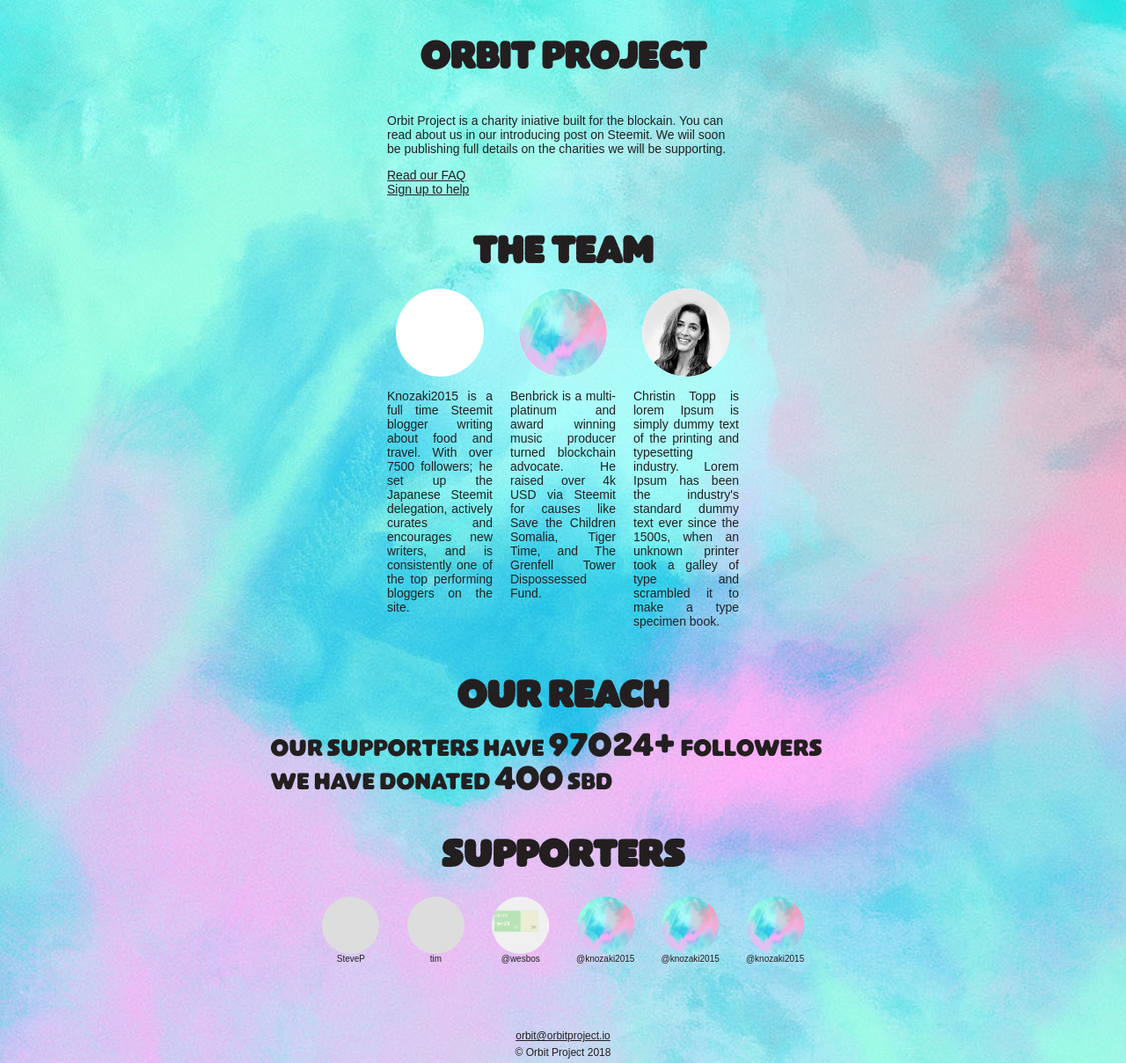
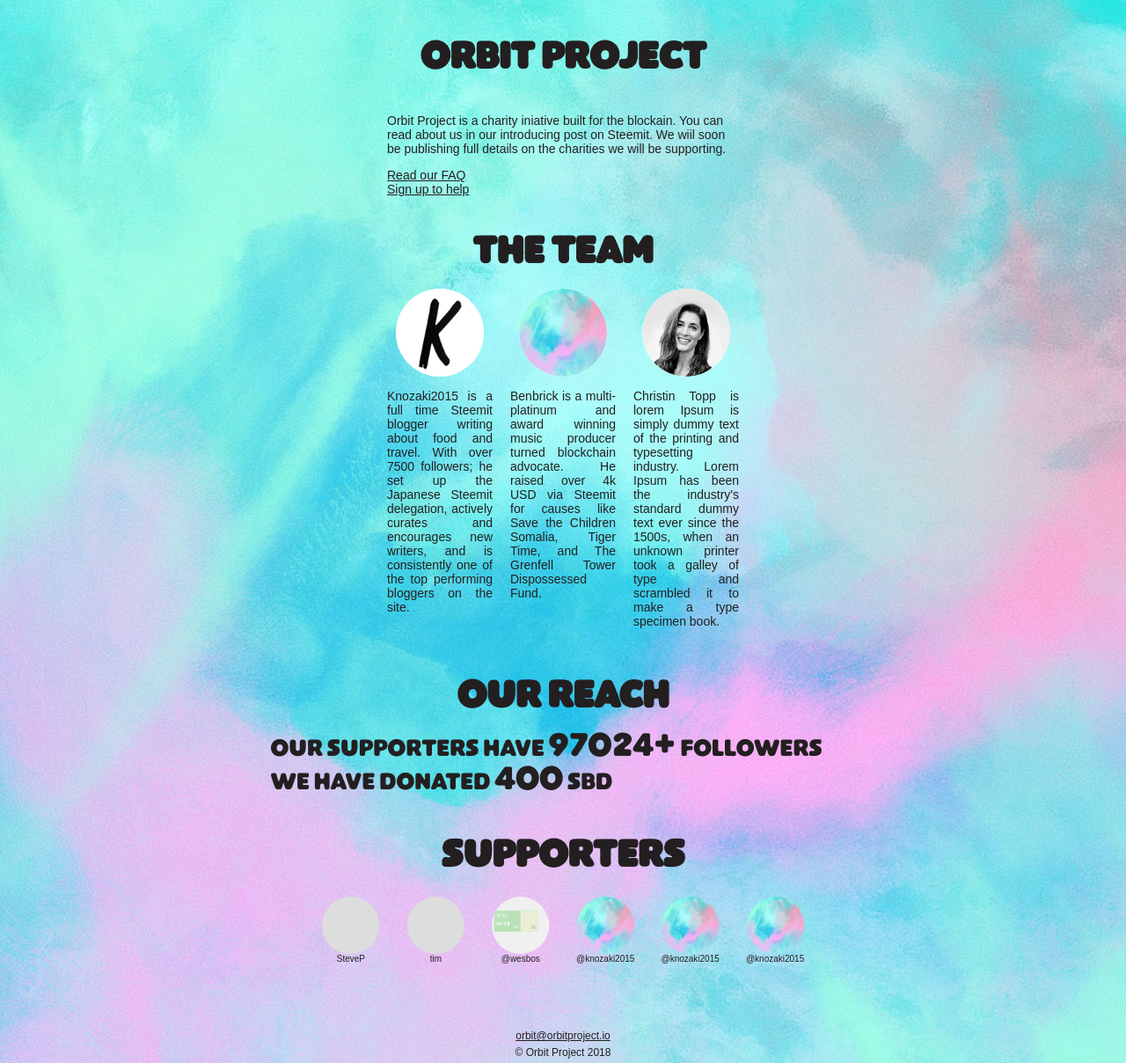
Before and after one commit to orbitprojectcharity/orbitproject, a Jekyll site: the page built from index.html, in a window 1280 px wide. Shown: the whole page at 88% size. Built offline with Jekyll 4.4.1, drawn with Linux system fonts in a browser that asks for light colours.

Commit message:
Update from Forestry.io - _data/team.yml

```diff
--- a/_data/team.yml
+++ b/_data/team.yml
@@ -1,5 +1,5 @@
 ---
-- img: ''
+- img: "/uploads/2018/03/17/Screen Shot 2018-03-17 at 15.46.47.png"
   content: Knozaki2015 is a full time Steemit blogger writing about food and travel.
     With over 7500 followers; he set up the Japanese Steemit delegation, actively
     curates and encourages new writers, and is consistently one of the top performing
```
